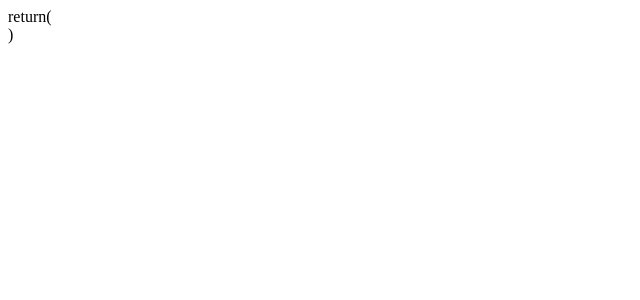
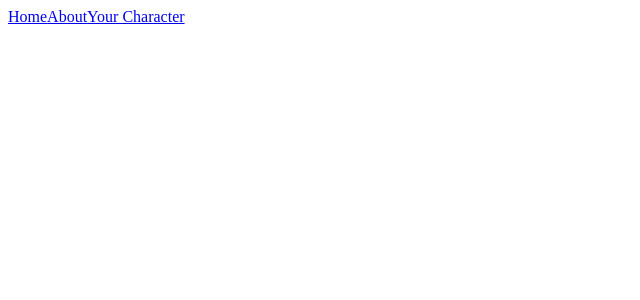
Before and after one commit to Laleh-S/project-2-Laleh, a React (Create React App) app: page / in a window 1280 px wide. Shown: the top 300 px of the page, without its empty margins (0-640 px from the left). Built offline with nearby package versions, Linux system fonts and the light colour scheme; the HTML template or start-up script is replaced by a standard one.

Commit message:
small add ons including navbar etc

```diff
--- a/src/components/Home.js
+++ b/src/components/Home.js
@@ -6,14 +6,11 @@ function Home() {
     let gender = e.target.value
     return gender
   }
+
   return (
     <div>
 
-      return(
-      <div className="">
 
-      </div>
-      )
     </div>
   )
 }
--- a/src/components/Navbar.js
+++ b/src/components/Navbar.js
@@ -1,12 +1,29 @@
-import React from "react"
 import { Link } from "react-router-dom"
 
-function Navbar () {
+import React from "react"
 
+function Navbar() {
   return (
-    <div className="">
-
-    </div>
+    <>
+      <header>
+        <nav className="navbar is-dark">
+          <div className="container">
+            <div className="navbar-brand">
+              <Link to="/" className="navbar-item">
+                Home
+              </Link>
+              <Link to="/about" className="navbar-item">
+                About
+              </Link>
+              <Link to="/charPreview" className="navbar-item">
+                Your Character
+              </Link>
+            </div>
+          </div>
+        </nav>
+      </header>
+    </>
   )
 }
+
 export default Navbar
```
